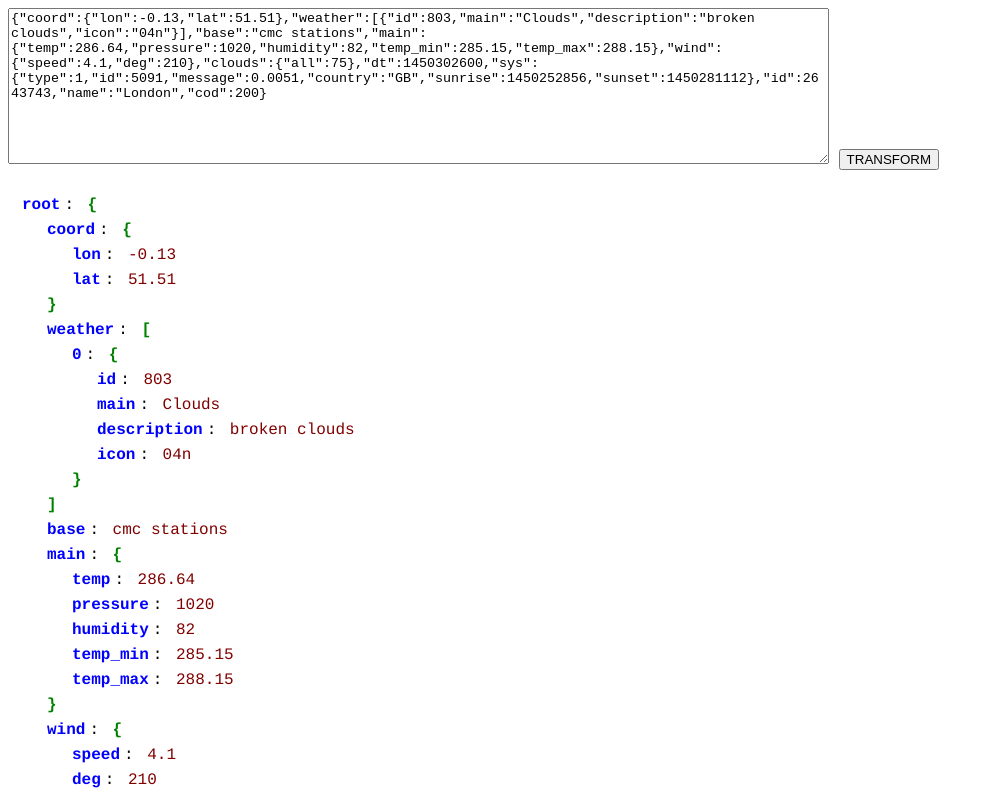
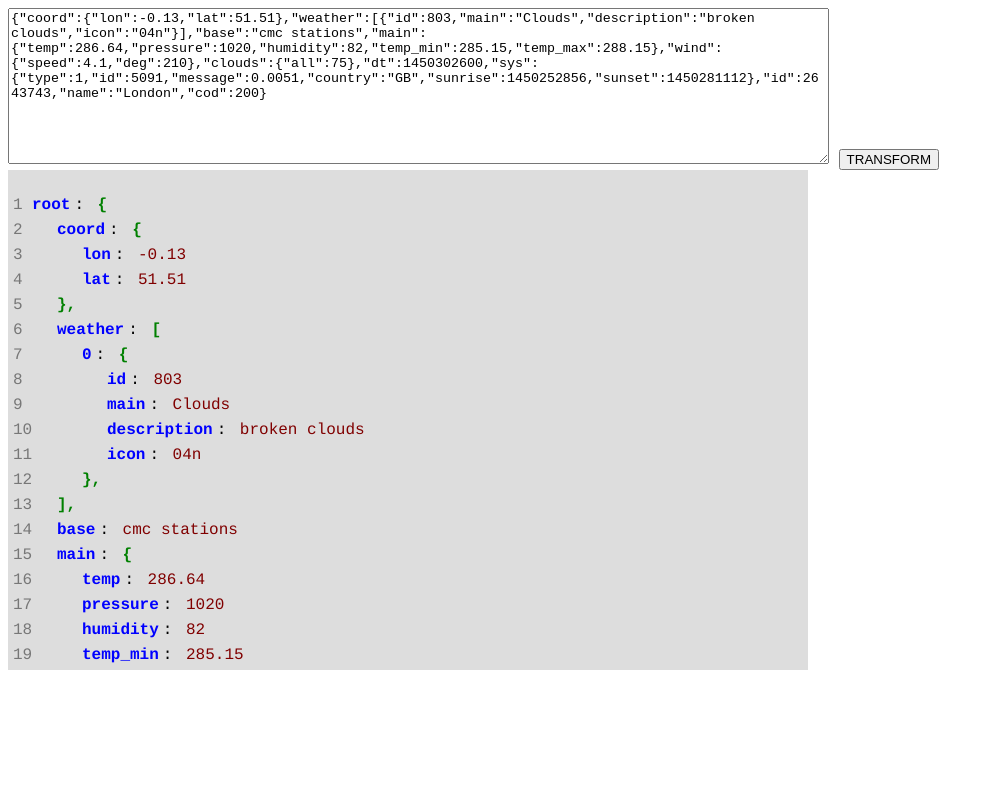
Before and after one commit to annarankin/json-navigator, a plain HTML site: page index.html in a window 1280 px wide. Both pictures are taken after a click on the button "TRANSFORM". Shown: the top 789 px of the page, without its empty margins (0-994 px from the left). Drawn offline with nearby package versions, Linux system fonts and the light colour scheme.

Commit message:
adds line numbers & moar css for results window

```diff
--- a/main.js
+++ b/main.js
@@ -33,13 +33,22 @@ var exampleObj2 = {
 
 
 // Function
-var displayObjectDom = function displayObjectDom($target, parent, offset, top, counter) {
+var displayObjectDom = function displayObjectDom($target, parent, offset, top) {
   var parent = parent || "root";
-  var offset = offset || 10;
+  var offset = offset || 20;
   var top = top || 10;
-  var counter = counter || 0;
+  var bracketCounter = bracketCounter || 0;
+  var lineCounter = 1;
   var $target = $target || $(document.body);
   var lineHeight = 25;
+  var addLineNum = function(lineNum) {
+    var $lineNumPTag = $('<p class="line-num">');
+    $lineNumPTag.text(lineNum.toString());
+    $lineNumPTag.css({position: "absolute"});
+    $lineNumPTag.offset({top: top, left: 5});
+    $target.append($lineNumPTag);
+    return lineNum += 1;
+  };
 
   var displayObject = function(obj, parent) {
     // If the "obj" argument is not an object, just display it as a key/value pair.
@@ -55,12 +64,13 @@ var displayObjectDom = function displayObjectDom($target, parent, offset, top, c
         left: offset
       });
       $target.append($displayParagraph);
+      lineCounter = addLineNum(lineCounter);
     // Otherwise, if it's an array, indent and loop through it,
     // displaying everything inside.
     } else if (Array.isArray(obj)) {
 
-      var bracketId = counter;
-      counter++;
+      var bracketId = bracketCounter;
+      bracketCounter++;
 
       var $beginBracket = $('<p>');
       $beginBracket.html("<span class='key'>" + parent + '</span>: <span class="bracket ' + bracketId + '">[</span>');
@@ -71,8 +81,9 @@ var displayObjectDom = function displayObjectDom($target, parent, offset, top, c
         top: top,
         left: offset
       });
-      console.log($beginBracket);
       $target.append($beginBracket);
+      lineCounter = addLineNum(lineCounter);
+
       offset += lineHeight;
       top += lineHeight;
 
@@ -81,7 +92,11 @@ var displayObjectDom = function displayObjectDom($target, parent, offset, top, c
       });
 
       var $endBracket = $('<p>');
-      $endBracket.html('<span class="bracket ' + bracketId + '">]</span>');
+      if (bracketId != 0) {
+        $endBracket.html('<span class="bracket ' + bracketId + '">],</span>');
+      } else {
+        $endBracket.html('<span class="bracket ' + bracketId + '">]</span>');
+      }
       $endBracket.css({
         position: "absolute"
       });
@@ -90,14 +105,14 @@ var displayObjectDom = function displayObjectDom($target, parent, offset, top, c
         left: offset - lineHeight
       });
 
-      console.log($endBracket);
       $target.append($endBracket);
       offset -= lineHeight;
+      lineCounter = addLineNum(lineCounter);
 
     // If obj is actually a JS object, display each key-value pair.
     } else if (typeof obj === "object") {
-      var bracketId = counter;
-      counter++;
+      var bracketId = bracketCounter;
+      bracketCounter++;
 
       var $beginBracket = $('<p>');
       $beginBracket.html("<span class='key'>" + parent + '</span>: <span class="bracket ' + bracketId + '">{</span>');
@@ -108,8 +123,9 @@ var displayObjectDom = function displayObjectDom($target, parent, offset, top, c
         top: top,
         left: offset
       });
-      console.log($beginBracket);
       $target.append($beginBracket);
+      lineCounter = addLineNum(lineCounter);
+
       offset += lineHeight;
       top += lineHeight;
 
@@ -119,7 +135,11 @@ var displayObjectDom = function displayObjectDom($target, parent, offset, top, c
         displayObject(obj[key], key);
       });
       var $endBracket = $('<p>');
-      $endBracket.html('<span class="bracket ' + bracketId + '">}</span>');
+      if (bracketId != 0) {
+        $endBracket.html('<span class="bracket ' + bracketId + '">},</span>');
+      } else {
+        $endBracket.html('<span class="bracket ' + bracketId + '">}</span>');
+      }
       $endBracket.css({
         position: "absolute"
       });
@@ -127,8 +147,9 @@ var displayObjectDom = function displayObjectDom($target, parent, offset, top, c
         top: top,
         left: offset - lineHeight
       });
-      console.log($endBracket);
       $target.append($endBracket);
+      lineCounter = addLineNum(lineCounter);
+
       offset -= lineHeight;
     }
     top += lineHeight;
@@ -136,12 +157,13 @@ var displayObjectDom = function displayObjectDom($target, parent, offset, top, c
   return displayObject;
 }
 
-var addBracketPairListeners = function() {};
+var addBracketPairListeners = function() {
+  var $allBrackets = $(".bracket");
+};
 
 $(document).ready(function() {
   $('button').on('click', function() {
     objToDisplay = JSON.parse($('#json-input').val());
-    console.log(objToDisplay);
     displayObjectDom($('.results'))(objToDisplay, "root");
     addBracketPairListeners();
   })
--- a/style.css
+++ b/style.css
@@ -34,3 +34,12 @@ span.value:hover {
 .bracket:hover {
   background: greenyellow;
 }
+.line-num {
+  color: #777;
+}
+.results {
+  background-color: #DDD;
+  width: 800px;
+  height: 500px;
+  overflow:scroll;
+}
```
